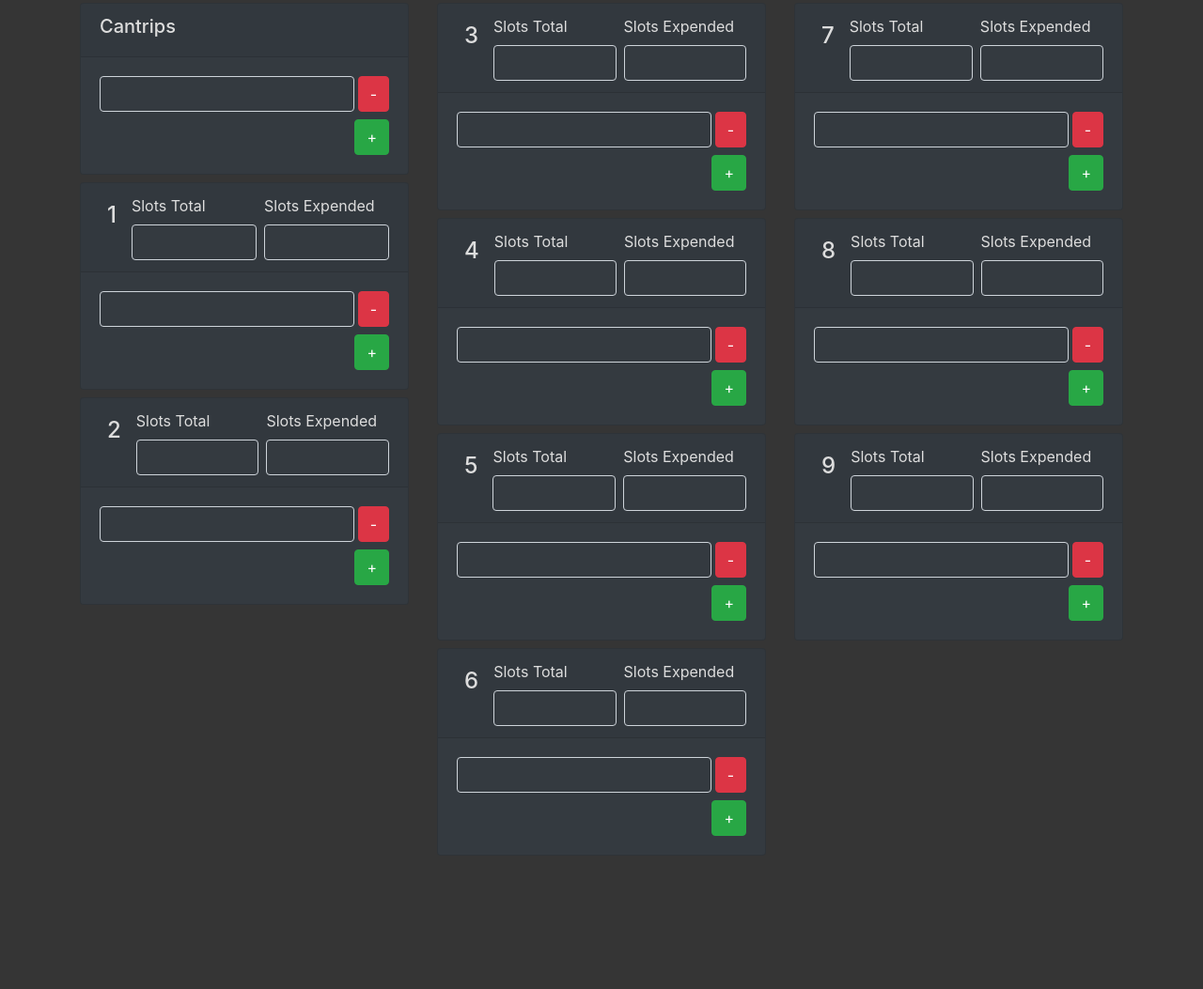
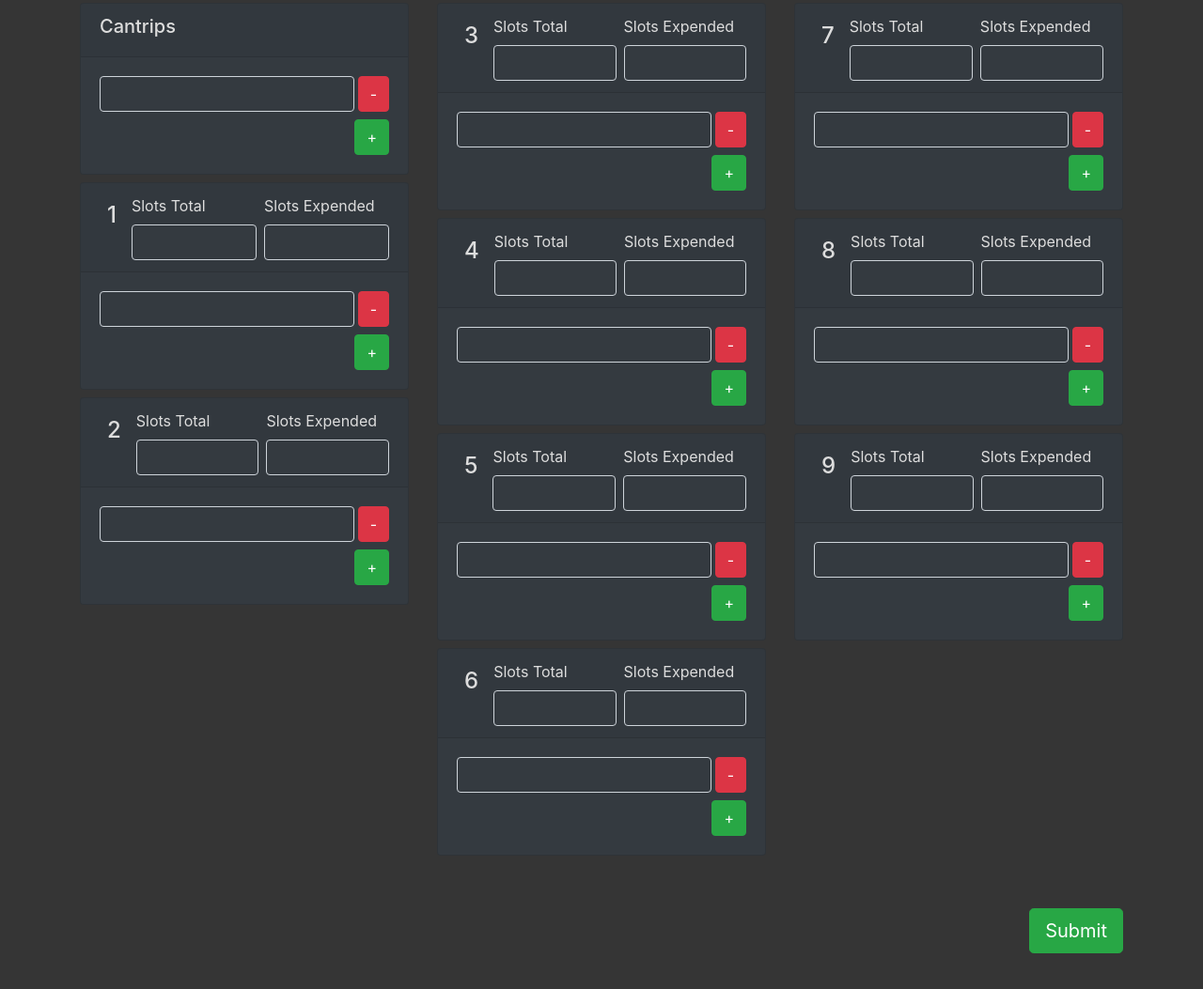
Before and after one commit to TheRayOfSeasons/Beholder, a website: page web/pages/character_sheet.html in a window 1280 px wide. Shown: the part 3105-4158 px from the top of the page at 94% size. Before the commit the page ends 4056 px from the top, so only its background shows below. Drawn offline with Linux system fonts and the light colour scheme.

Commit message:
Feature: Submit button for Character Sheet Form

```diff
--- a/web/pages/character_sheet.html
+++ b/web/pages/character_sheet.html
@@ -984,6 +984,10 @@
 
       </div>
     </div>
+
+    <div class="d-flex flex-row-reverse my-5">
+      <input class="btn btn-lg btn-success text-center" type="submit" value="Submit">
+    </div>
   </form>
   <script src="../js/script.js"></script>
 </body>
```
